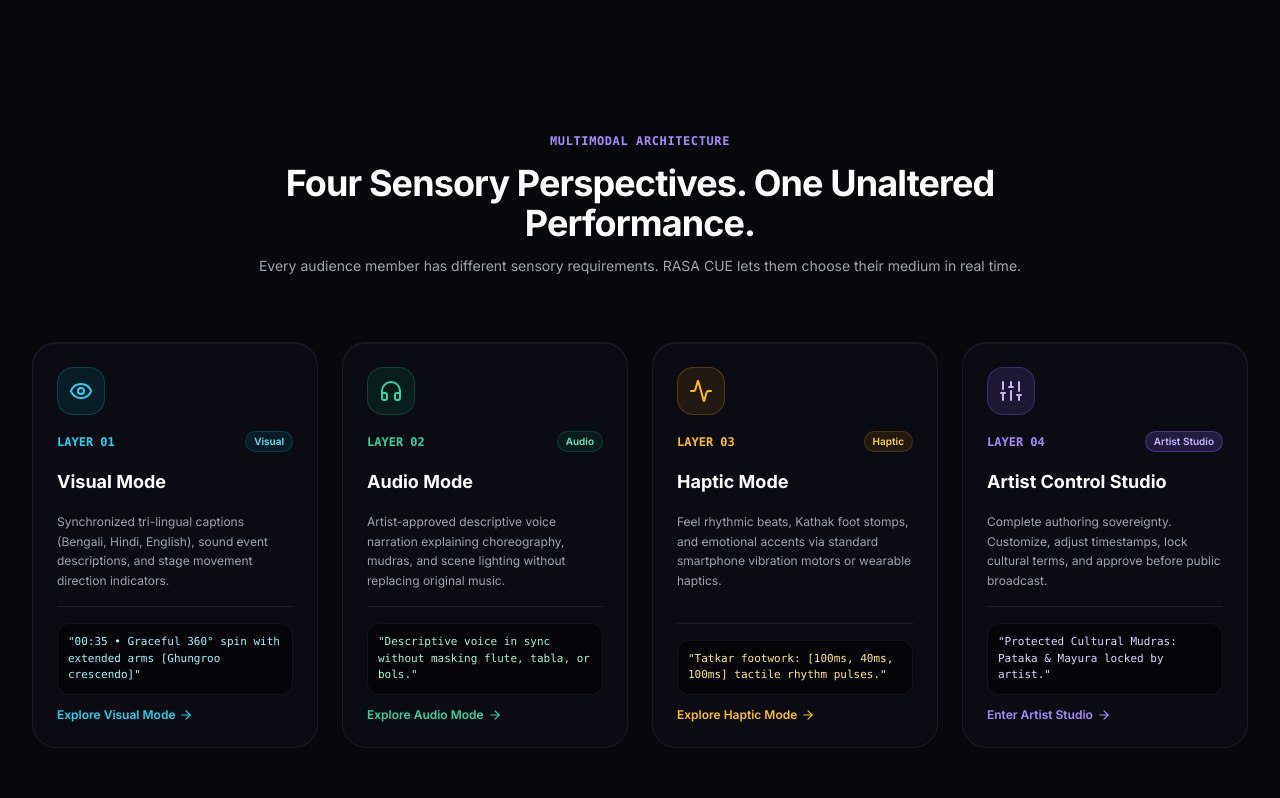
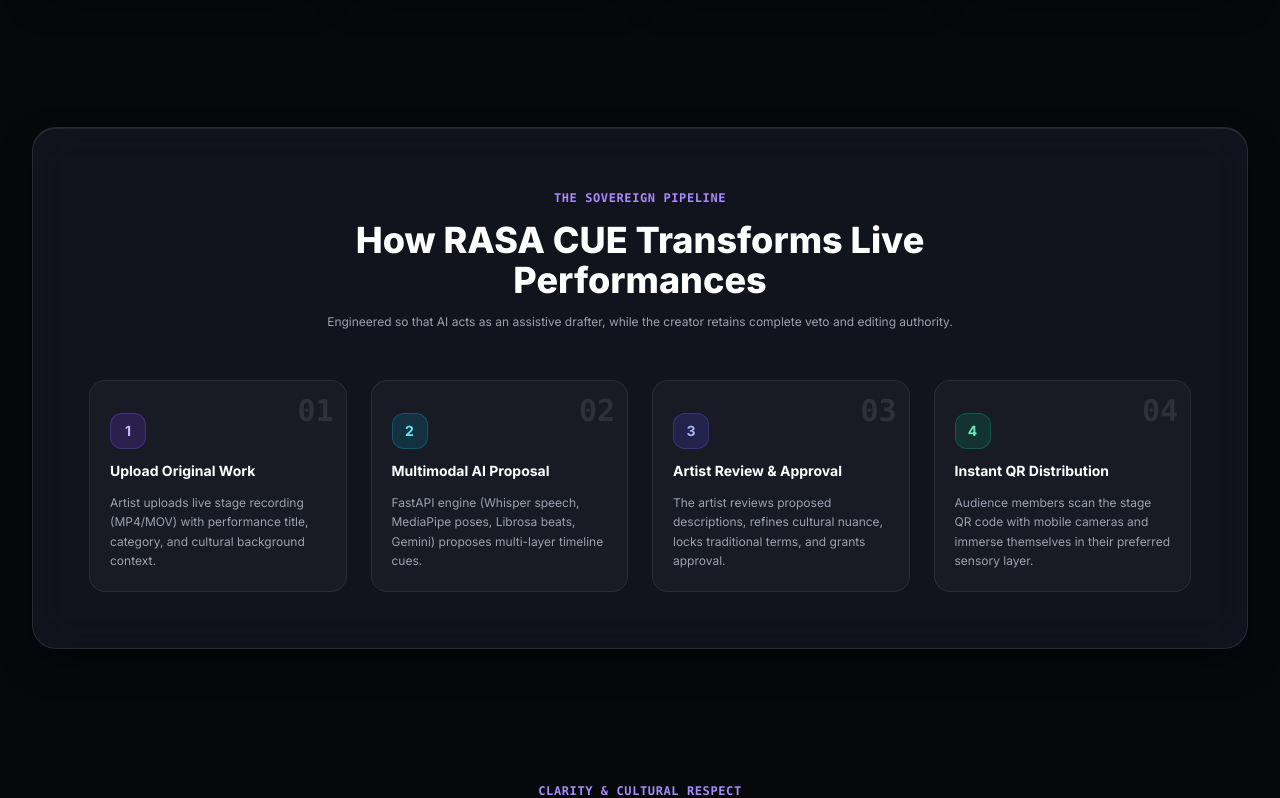
Before and after one commit to rajkshitij620-cmd/GeNarrative, a React (Vite) app in the folder frontend/: page / in a window 1280 px wide. Shown: the part 1246-2044 px from the top of the page. Built offline with nearby package versions, Linux system fonts and the light colour scheme.

Commit message:
style: remove 4-modes bento grid section from landing page

```diff
--- a/frontend/src/pages/LandingPage.jsx
+++ b/frontend/src/pages/LandingPage.jsx
@@ -386,152 +386,7 @@ export default function LandingPage() {
         </div>
       </section>
 
-      {/* ========================================================
-          FOUR MODES BENTO-GRID (PRODUCTION SAAS CARDS)
-          ======================================================== */}
-      <section className="max-w-7xl mx-auto px-4 sm:px-6 lg:px-8">
-        <div className="text-center max-w-3xl mx-auto mb-16 space-y-3">
-          <span className="text-xs font-mono font-semibold tracking-wider uppercase text-violet-400">
-            Multimodal Architecture
-          </span>
-          <h2 className="text-3xl sm:text-4xl font-bold text-white tracking-tight">
-            Four Sensory Perspectives. One Unaltered Performance.
-          </h2>
-          <p className="text-sm text-gray-400 leading-relaxed">
-            Every audience member has different sensory requirements. RASA CUE lets them choose their medium in real time.
-          </p>
-        </div>
 
-        <div className="grid grid-cols-1 md:grid-cols-2 lg:grid-cols-4 gap-6">
-          {/* Card 1: Visual Mode */}
-          <div className="p-6 rounded-3xl glass-panel-interactive border border-white/[0.08] space-y-4 flex flex-col justify-between group">
-            <div className="space-y-4">
-              <div className="w-12 h-12 rounded-2xl bg-cyan-500/10 border border-cyan-500/25 flex items-center justify-center text-cyan-400 group-hover:scale-110 transition-transform">
-                <Eye className="w-6 h-6" />
-              </div>
-              <div className="flex items-center justify-between">
-                <span className="text-xs font-mono font-semibold text-cyan-400">LAYER 01</span>
-                <span className="px-2 py-0.5 rounded-full text-[10px] bg-cyan-500/10 text-cyan-300 font-semibold border border-cyan-500/20">
-                  Visual
-                </span>
-              </div>
-              <h3 className="text-lg font-bold text-white">Visual Mode</h3>
-              <p className="text-xs text-gray-400 leading-relaxed font-normal">
-                Synchronized tri-lingual captions (Bengali, Hindi, English), sound event descriptions, and stage movement direction indicators.
-              </p>
-            </div>
-
-            <div className="pt-4 border-t border-white/[0.08] space-y-2">
-              <div className="p-2.5 rounded-xl bg-black/50 border border-white/[0.06] text-[11px] font-mono text-cyan-200">
-                "00:35 • Graceful 360° spin with extended arms [Ghungroo crescendo]"
-              </div>
-              <Link
-                to="/features#visual"
-                className="text-xs text-cyan-400 font-semibold flex items-center gap-1 hover:underline pt-1"
-              >
-                <span>Explore Visual Mode</span>
-                <ArrowRight className="w-3.5 h-3.5" />
-              </Link>
-            </div>
-          </div>
-
-          {/* Card 2: Audio Mode */}
-          <div className="p-6 rounded-3xl glass-panel-interactive border border-white/[0.08] space-y-4 flex flex-col justify-between group">
-            <div className="space-y-4">
-              <div className="w-12 h-12 rounded-2xl bg-emerald-500/10 border border-emerald-500/25 flex items-center justify-center text-emerald-400 group-hover:scale-110 transition-transform">
-                <Headphones className="w-6 h-6" />
-              </div>
-              <div className="flex items-center justify-between">
-                <span className="text-xs font-mono font-semibold text-emerald-400">LAYER 02</span>
-                <span className="px-2 py-0.5 rounded-full text-[10px] bg-emerald-500/10 text-emerald-300 font-semibold border border-emerald-500/20">
-                  Audio
-                </span>
-              </div>
-              <h3 className="text-lg font-bold text-white">Audio Mode</h3>
-              <p className="text-xs text-gray-400 leading-relaxed font-normal">
-                Artist-approved descriptive voice narration explaining choreography, mudras, and scene lighting without replacing original music.
-              </p>
-            </div>
-
-            <div className="pt-4 border-t border-white/[0.08] space-y-2">
-              <div className="p-2.5 rounded-xl bg-black/50 border border-white/[0.06] text-[11px] font-mono text-emerald-200">
-                "Descriptive voice in sync without masking flute, tabla, or bols."
-              </div>
-              <Link
-                to="/features#audio"
-                className="text-xs text-emerald-400 font-semibold flex items-center gap-1 hover:underline pt-1"
-              >
-                <span>Explore Audio Mode</span>
-                <ArrowRight className="w-3.5 h-3.5" />
-              </Link>
-            </div>
-          </div>
-
-          {/* Card 3: Haptic Mode */}
-          <div className="p-6 rounded-3xl glass-panel-interactive border border-white/[0.08] space-y-4 flex flex-col justify-between group">
-            <div className="space-y-4">
-              <div className="w-12 h-12 rounded-2xl bg-amber-500/10 border border-amber-500/25 flex items-center justify-center text-amber-400 group-hover:scale-110 transition-transform">
-                <Activity className="w-6 h-6" />
-              </div>
-              <div className="flex items-center justify-between">
-                <span className="text-xs font-mono font-semibold text-amber-400">LAYER 03</span>
-                <span className="px-2 py-0.5 rounded-full text-[10px] bg-amber-500/10 text-amber-300 font-semibold border border-amber-500/20">
-                  Haptic
-                </span>
-              </div>
-              <h3 className="text-lg font-bold text-white">Haptic Mode</h3>
-              <p className="text-xs text-gray-400 leading-relaxed font-normal">
-                Feel rhythmic beats, Kathak foot stomps, and emotional accents via standard smartphone vibration motors or wearable haptics.
-              </p>
-            </div>
-
-            <div className="pt-4 border-t border-white/[0.08] space-y-2">
-              <div className="p-2.5 rounded-xl bg-black/50 border border-white/[0.06] text-[11px] font-mono text-amber-200">
-                "Tatkar footwork: [100ms, 40ms, 100ms] tactile rhythm pulses."
-              </div>
-              <Link
-                to="/features#haptic"
-                className="text-xs text-amber-400 font-semibold flex items-center gap-1 hover:underline pt-1"
-              >
-                <span>Explore Haptic Mode</span>
-                <ArrowRight className="w-3.5 h-3.5" />
-              </Link>
-            </div>
-          </div>
-
-          {/* Card 4: Artist Control Studio */}
-          <div className="p-6 rounded-3xl glass-panel-interactive border border-violet-500/30 space-y-4 flex flex-col justify-between group bg-gradient-to-b from-violet-950/20 to-transparent">
-            <div className="space-y-4">
-              <div className="w-12 h-12 rounded-2xl bg-violet-500/15 border border-violet-500/30 flex items-center justify-center text-violet-300 group-hover:scale-110 transition-transform">
-                <Sliders className="w-6 h-6" />
-              </div>
-              <div className="flex items-center justify-between">
-                <span className="text-xs font-mono font-semibold text-violet-400">LAYER 04</span>
-                <span className="px-2 py-0.5 rounded-full text-[10px] bg-violet-500/20 text-violet-300 font-semibold border border-violet-500/40">
-                  Artist Studio
-                </span>
-              </div>
-              <h3 className="text-lg font-bold text-white">Artist Control Studio</h3>
-              <p className="text-xs text-gray-400 leading-relaxed font-normal">
-                Complete authoring sovereignty. Customize, adjust timestamps, lock cultural terms, and approve before public broadcast.
-              </p>
-            </div>
-
-            <div className="pt-4 border-t border-white/[0.08] space-y-2">
-              <div className="p-2.5 rounded-xl bg-black/50 border border-white/[0.06] text-[11px] font-mono text-violet-200">
-                "Protected Cultural Mudras: Pataka & Mayura locked by artist."
-              </div>
-              <Link
-                to="/artist/upload"
-                className="text-xs text-violet-400 font-semibold flex items-center gap-1 hover:underline pt-1"
-              >
-                <span>Enter Artist Studio</span>
-                <ArrowRight className="w-3.5 h-3.5" />
-              </Link>
-            </div>
-          </div>
-        </div>
-      </section>
 
       {/* ========================================================
           CORE PHILOSOPHY & WORKFLOW (4-STEP PIPELINE)
```
